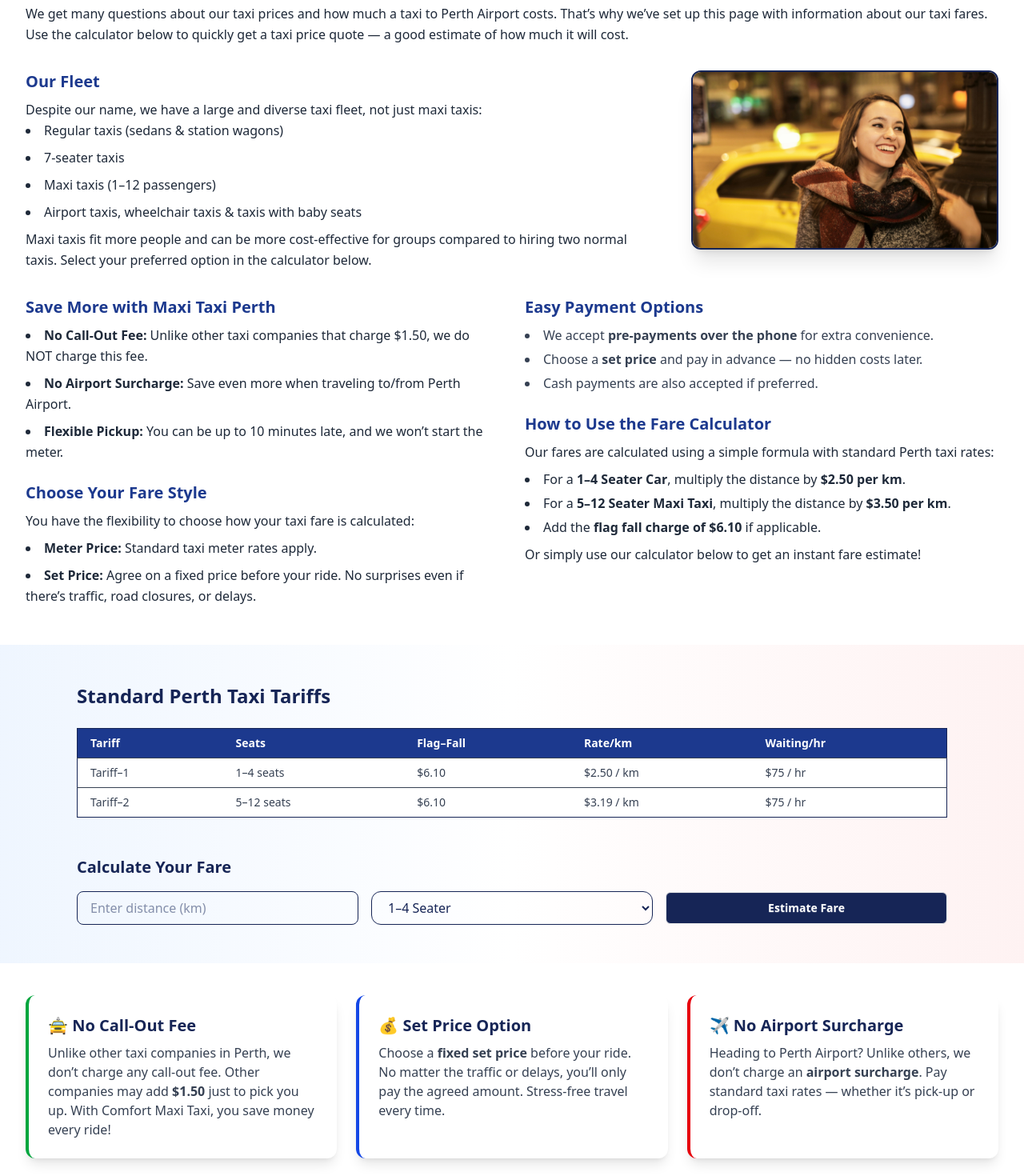
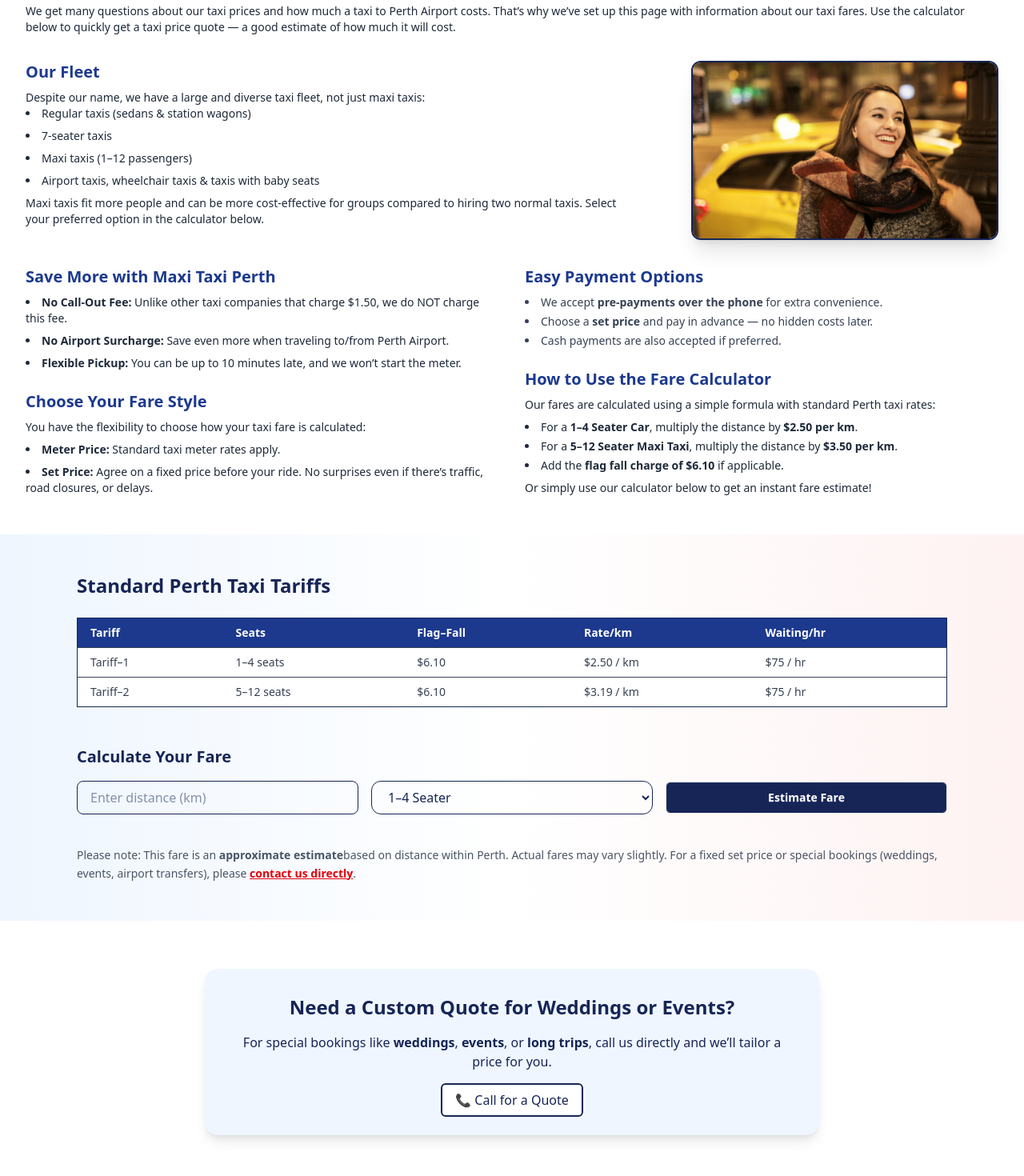
Before and after one commit to Raisul-24/comfort-maxitaxi-client, a React (Vite) app: page /taxiFareCalculator in a window 1280 px wide. Shown: the part 560-2030 px from the top of the page at 80% size. Built offline with nearby package versions, Linux system fonts and the light colour scheme.

Commit message:
fix some issues on taxi-fare calculator

```diff
--- a/src/Pages/TaxiFareCalculator.jsx
+++ b/src/Pages/TaxiFareCalculator.jsx
@@ -42,7 +42,7 @@ const TaxiFareCalculator = () => {
       {/* Info Section */}
       <div className="px-4 md:px-8 py-12 max-w-7xl mx-auto leading-relaxed text-gray-800 space-y-8">
         <h2 className="text-2xl font-bold text-blue-950 mb-3">Why Use Our Fare Estimator?</h2>
-        <p>
+        <p className="text-xs md:text-sm">
           We get many questions about our taxi prices and how much a taxi to Perth Airport costs.
           That’s why we’ve set up this page with information about our taxi fares.
           Use the calculator below to quickly get a taxi price quote — a good estimate of how much it will cost.
@@ -51,16 +51,16 @@ const TaxiFareCalculator = () => {
           <div className="w-full md:w-2/3 space-y-6">
             <div>
               <h3 className="text-xl font-semibold text-blue-900 mb-2">Our Fleet</h3>
-              <p>
+              <p className="text-xs md:text-sm">
                 Despite our name, we have a large and diverse taxi fleet, not just maxi taxis:
               </p>
-              <ul className="list-disc list-inside space-y-2">
+              <ul className="text-xs md:text-sm list-disc list-inside space-y-2">
                 <li>Regular taxis (sedans & station wagons)</li>
                 <li>7-seater taxis</li>
                 <li>Maxi taxis (1–12 passengers)</li>
                 <li>Airport taxis, wheelchair taxis & taxis with baby seats</li>
               </ul>
-              <p className="mt-2">
+              <p className="text-xs md:text-sm mt-2">
                 Maxi taxis fit more people and can be more cost-effective for groups compared
                 to hiring two normal taxis. Select your preferred option in the calculator below.
               </p>
@@ -75,7 +75,7 @@ const TaxiFareCalculator = () => {
           <div>
             <div>
               <h3 className="text-xl font-semibold text-blue-900 mb-2">Save More with Maxi Taxi Perth</h3>
-              <ul className="list-disc list-inside space-y-2">
+              <ul className="text-xs md:text-sm list-disc list-inside space-y-2">
                 <li><strong>No Call-Out Fee:</strong> Unlike other taxi companies that charge $1.50, we do NOT charge this fee.</li>
                 <li><strong>No Airport Surcharge:</strong> Save even more when traveling to/from Perth Airport.</li>
                 <li><strong>Flexible Pickup:</strong> You can be up to 10 minutes late, and we won’t start the meter.</li>
@@ -83,8 +83,8 @@ const TaxiFareCalculator = () => {
             </div>
             <div className="mt-6">
               <h3 className="text-xl font-semibold text-blue-900 mb-2">Choose Your Fare Style</h3>
-              <p>You have the flexibility to choose how your taxi fare is calculated:</p>
-              <ul className="list-disc list-inside space-y-2 mt-2">
+              <p className="text-xs md:text-sm">You have the flexibility to choose how your taxi fare is calculated:</p>
+              <ul className="text-xs md:text-sm list-disc list-inside space-y-2 mt-2">
                 <li><strong>Meter Price:</strong> Standard taxi meter rates apply.</li>
                 <li><strong>Set Price:</strong> Agree on a fixed price before your ride. No surprises even if there’s traffic, road closures, or delays.</li>
               </ul>
@@ -95,7 +95,7 @@ const TaxiFareCalculator = () => {
           <div>
             <div>
               <h3 className="text-xl font-semibold text-blue-900 mb-2">Easy Payment Options</h3>
-              <ul className="list-disc list-inside space-y-1 text-gray-700">
+              <ul className="text-xs md:text-sm list-disc list-inside space-y-1 text-gray-700">
                 <li>We accept <strong>pre-payments over the phone</strong> for extra convenience.</li>
                 <li>Choose a <strong>set price</strong> and pay in advance — no hidden costs later.</li>
                 <li>Cash payments are also accepted if preferred.</li>
@@ -106,10 +106,10 @@ const TaxiFareCalculator = () => {
             {/* how to use */}
             <div className="mt-6">
               <h3 className="text-xl font-semibold text-blue-900 mb-2">How to Use the Fare Calculator</h3>
-              <p>
+              <p className="text-xs md:text-sm">
                 Our fares are calculated using a simple formula with standard Perth taxi rates:
               </p>
-              <ul className="list-disc list-inside mt-2 space-y-1">
+              <ul className="text-xs md:text-sm list-disc list-inside mt-2 space-y-1">
                 <li>
                   For a <strong>1–4 Seater Car</strong>, multiply the distance by
                   <strong> $2.50 per km</strong>.
@@ -122,7 +122,7 @@ const TaxiFareCalculator = () => {
                   Add the <strong>flag fall charge of $6.10</strong> if applicable.
                 </li>
               </ul>
-              <p className="mt-2">
+              <p className="text-xs md:text-sm mt-2">
                 Or simply use our calculator below to get an instant fare estimate!
               </p>
             </div>
@@ -193,9 +193,37 @@ const TaxiFareCalculator = () => {
             {fare && (
               <p className="mt-4 text-lg font-semibold text-green-700">{fare}</p>
             )}
+            {/* Note below calculator */}
+            <p className="mt-10 text-xs md:text-sm text-gray-600 leading-relaxed">
+              Please note: This fare is an <span className="font-semibold">approximate estimate</span>
+              based on distance within Perth. Actual fares may vary slightly.
+              For a fixed set price or special bookings (weddings, events, airport transfers),
+              please <a href="tel:+61403330114" className="text-red-600 font-semibold underline">contact us directly</a>.
+            </p>
           </div>
         </div>
       </div>
+
+      {/* CTA */}
+      <div className="max-w-3xl mx-auto bg-white py-5">
+        <div className="bg-blue-50 rounded-2xl my-8 md:my-10 shadow-lg p-8 text-center">
+          <h3 className="text-xl md:text-2xl font-semibold mb-4">
+            Need a Custom Quote for Weddings or Events?
+          </h3>
+          <p className="mb-6 text-sm md:text-base">
+            For special bookings like <strong>weddings</strong>,{" "}
+            <strong>events</strong>, or <strong>long trips</strong>, call us
+            directly and we’ll tailor a price for you.
+          </p>
+          <a
+            href="tel:+61403330114"
+            className="w-44 px-4 py-2 border-2 border-blue-950 hover:border-red-500 hover:bg-blue-950 hover:text-white rounded-md bg-white text-blue-950 gap-2"
+          >
+            📞 Call for a Quote
+          </a>
+        </div>
+      </div>
+
       {/* Highlighted Features Section */}
       <div className="max-w-7xl mx-auto px-4 md:px-8 py-10 grid md:grid-cols-3 gap-6">
         {/* No Call-Out Fee */}
@@ -228,25 +256,7 @@ const TaxiFareCalculator = () => {
         </div>
 
       </div>
-      {/* CTA */}
-      <div className="max-w-6xl mx-auto bg-white py-5">
-        <div className="bg-blue-50 rounded-2xl my-8 md:my-10 shadow-lg p-8 text-center">
-          <h3 className="text-xl md:text-2xl font-semibold mb-4">
-            Need a Custom Quote for Weddings or Events?
-          </h3>
-          <p className="mb-6 text-sm md:text-base">
-            For special bookings like <strong>weddings</strong>,{" "}
-            <strong>events</strong>, or <strong>long trips</strong>, call us
-            directly and we’ll tailor a price for you.
-          </p>
-          <a
-            href="tel:+61403330114"
-            className="w-44 px-4 py-2 border-2 border-blue-950 hover:border-red-500 hover:bg-blue-950 hover:text-white rounded-md bg-white text-blue-950 gap-2"
-          >
-            📞 Call for a Quote
-          </a>
-        </div>
-      </div>
+
     </div>
   );
 };
```
